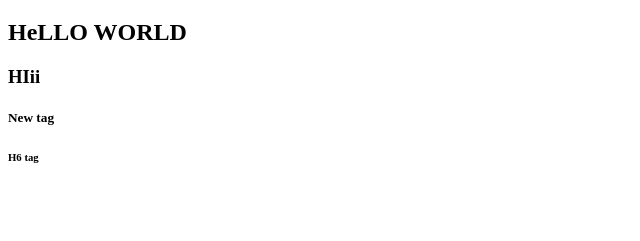
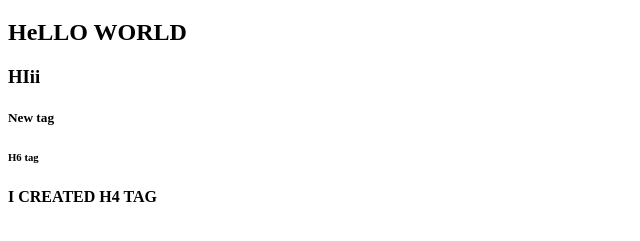
Before and after one commit to uzma0/gitPractice, a plain HTML site: page index.html in a window 1280 px wide. Shown: the part 61-302 px from the top of the page, without its empty margins (0-640 px from the left). Drawn offline with Linux system fonts and the light colour scheme.

Commit message:
CREATED H4TAG

```diff
--- a/index.html
+++ b/index.html
@@ -11,5 +11,6 @@
     <h3>HIii</h3>
     <h5>New tag</h5>
     <h6>H6 tag</h6>
+    <h4>I CREATED H4 TAG</h4>
 </body>
 </html>
```
